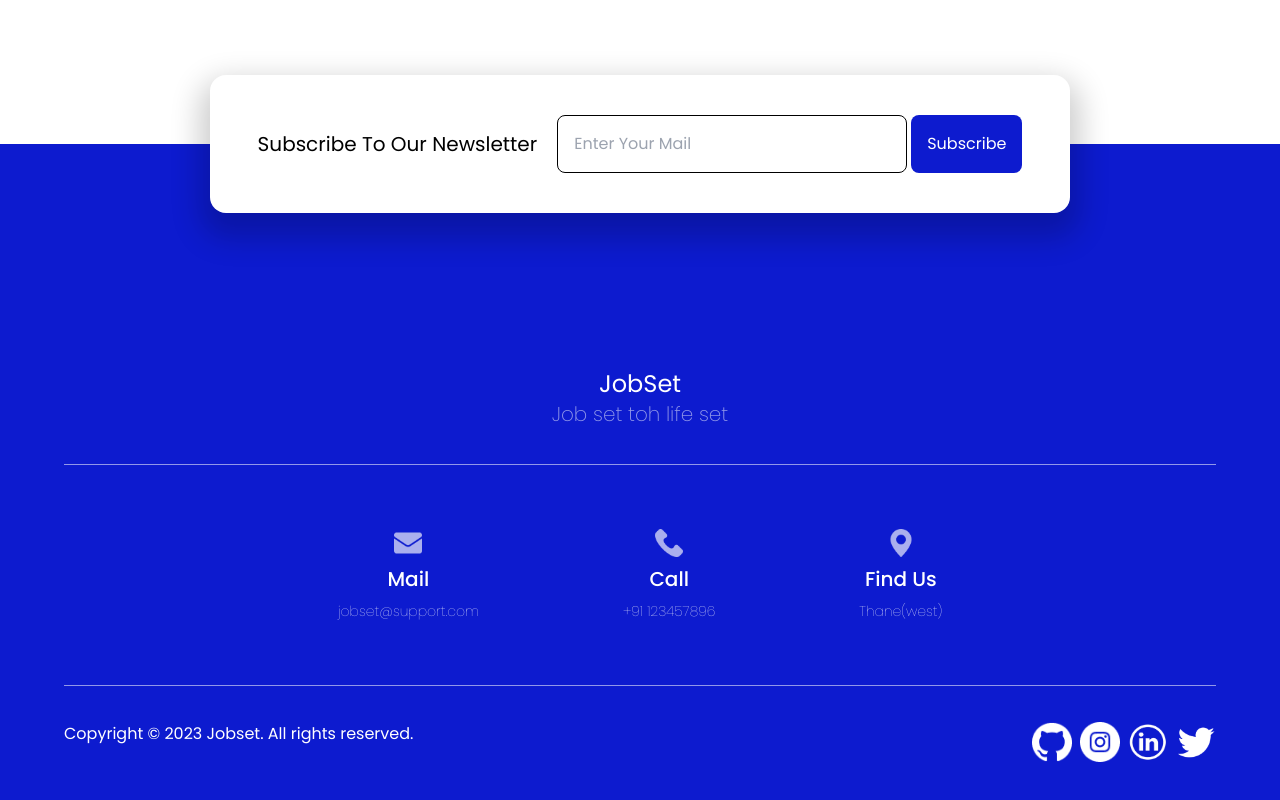
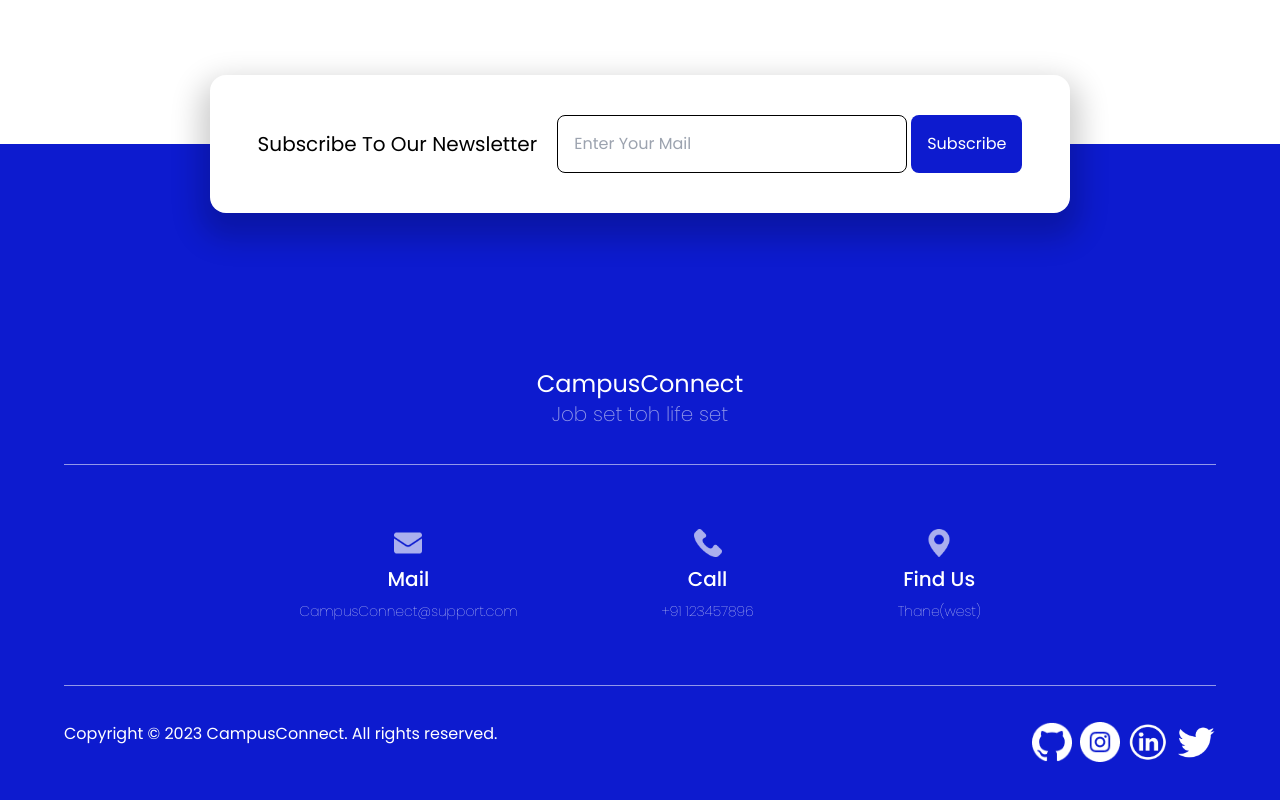
Before and after one commit to DevJSter/campusConnect, a React (Create React App) app: page / in a window 1280 px wide. Shown: the part 2960-3760 px from the top of the page. Built offline with nearby package versions, Linux system fonts and the light colour scheme.

Commit message:
Updation

```diff
--- a/public/index.html
+++ b/public/index.html
@@ -24,7 +24,7 @@
     -->
   <link rel="stylesheet" href="https://fonts.googleapis.com/css?family=Roboto:300,400,500,700&display=swap" />
 
-  <title>Campus-connect</title>
+  <title>Connect</title>
 </head>
 
 <body>
--- a/src/components/Footer.jsx
+++ b/src/components/Footer.jsx
@@ -17,7 +17,7 @@
         <div className=' md:mt-40 p-16'>
           <div className="flex flex-col items-center justify-center">
             <div className="text-lightCard md:text-2xl">
-              JobSet
+              CampusConnect
             </div>
             <div className="text-footerSubtitle font-extralight md:text-xl">
               Job set toh life set
@@ -28,7 +28,7 @@
               <img src={MailIcon} alt="mail_icon" className='w-7' />
               <div>Mail</div>
               <div className='text-sm font-thin'>
-                jobset@support.com
+                CampusConnect@support.com
               </div>
             </div>
             <div className='flex flex-col items-center justify-center gap-2'>
@@ -47,7 +47,7 @@
             </div>
           </div>
           <div className='mt-9 flex justify-between text-lightCard'>
-            <div>Copyright © 2023 Jobset. All rights reserved.</div>
+            <div>Copyright © 2023 CampusConnect. All rights reserved.</div>
             <div className='flex gap-2'>
               <img src={GithubIcon} alt="github_icon" className='w-10' />
               <img src={InstagramIcon} alt="instagram_icon" className='w-10' />
@@ -62,7 +62,7 @@
       {/* For Mobiles */}
       <div className='md:hidden bg-lightPrimary p-8'>
         <div className='flex flex-col items-center justify-center'>
-          <p className='text-lightCard text-xl'>JobSet</p>
+          <p className='text-lightCard text-xl'>CampusConnect</p>
           <p className='text-footerSubtitle font-extralight text-sm'>Job set tho life set</p>
         </div>
 
@@ -71,7 +71,7 @@
               <img src={MailIcon} alt="mail_icon" className='w-5' />
               <div>Mail</div>
               <div className='text-[10px] font-thin'>
-                jobset@support.com
+                CampusConnect@support.com
               </div>
             </div>
             <div className='flex flex-col items-center justify-center gap-2'>
@@ -92,7 +92,7 @@
 
         </div>
         <div className='mt-9 text-[12px] flex items-center justify-between text-lightCard'>
-            <div>Copyright © 2023 Jobset. All rights reserved.</div>
+            <div>Copyright © 2023 CampusConnect. All rights reserved.</div>
             <div className='flex gap-2'>
               <img src={GithubIcon} alt="github_icon" className='w-5' />
               <img src={InstagramIcon} alt="instagram_icon" className='w-5' />
```
